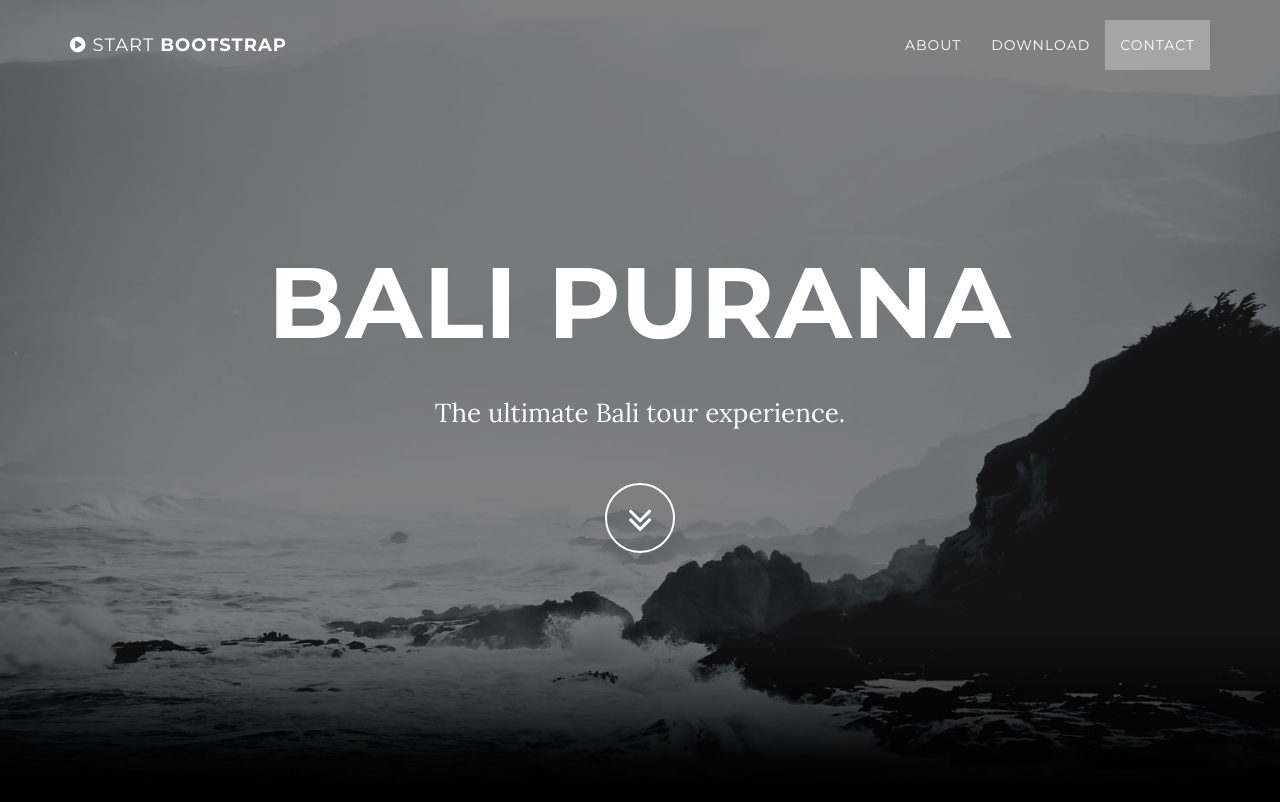
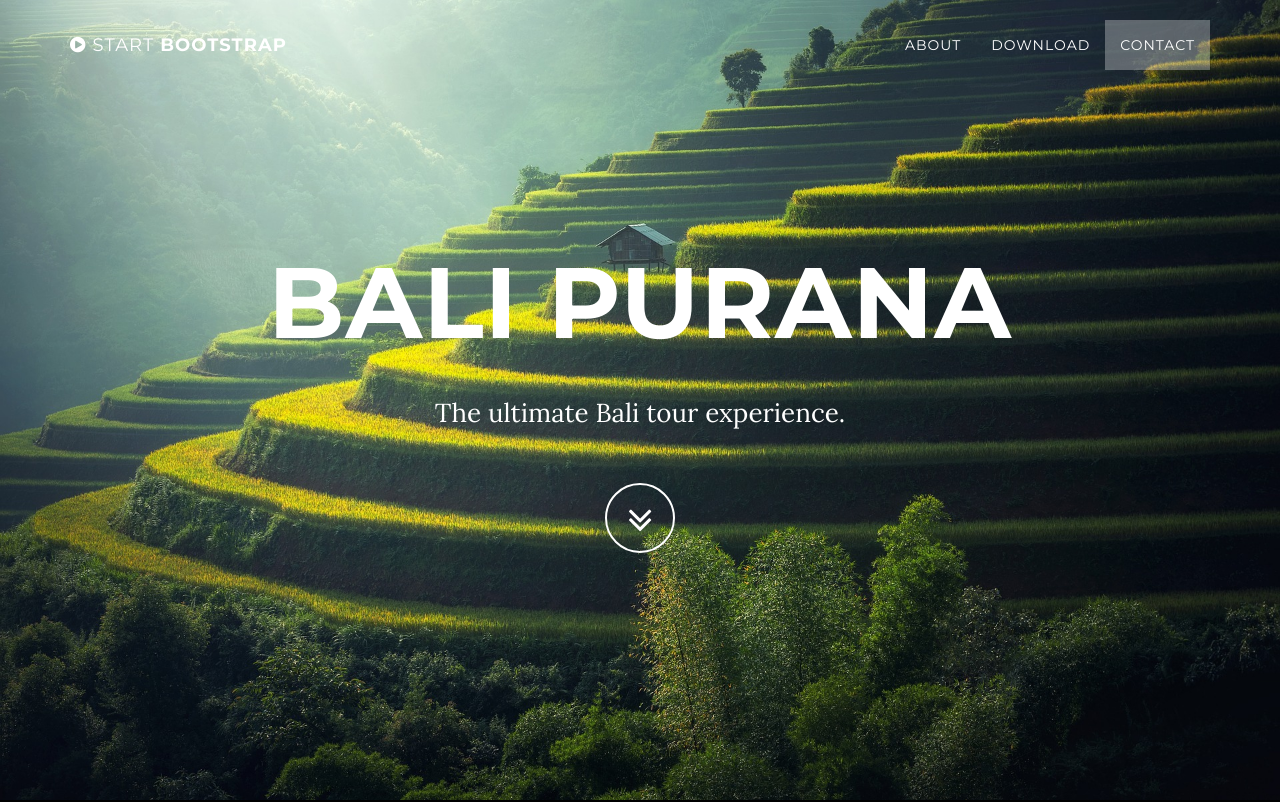
Before and after one commit to balipurana/balipurana.github.io, a website: page index.html in a window 1280 px wide. Shown: the top 802 px of the page. Drawn offline with nearby package versions, Linux system fonts and the light colour scheme; some packages are replaced by stand-ins of ours; files whose address does not match are found by name.

Commit message:
Multiple changes to bg pic and intro headers

```diff
--- a/less/grayscale.less
+++ b/less/grayscale.less
@@ -129,7 +129,7 @@ a {
     padding: 100px 0;
     text-align: center;
     color: white;
-    background: url(../img/intro-bg.jpg) no-repeat bottom center scroll;
+    background: url(../img/rice-paddies-1.jpg) no-repeat bottom center scroll;
     background-color: black;
     -webkit-background-size: cover;
     -moz-background-size: cover;
--- a/sass/grayscale.scss
+++ b/sass/grayscale.scss
@@ -129,7 +129,7 @@ a {
     padding: 100px 0;
     text-align: center;
     color: white;
-    background: url(../img/intro-bg.jpg) no-repeat bottom center scroll;
+    background: url(../img/rice-paddies-1.jpg) no-repeat bottom center scroll;
     background-color: black;
     -webkit-background-size: cover;
     -moz-background-size: cover;
```
Also changed, not shown: css/grayscale.css, css/grayscale.min.css, img/intro-bg.jpg (deleted), img/rice-paddies-1.jpg (added), 1 other file.
